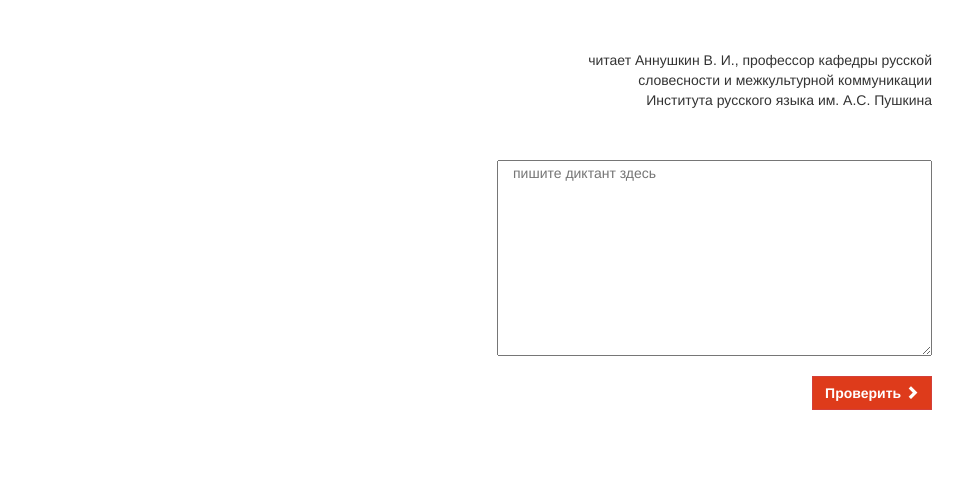
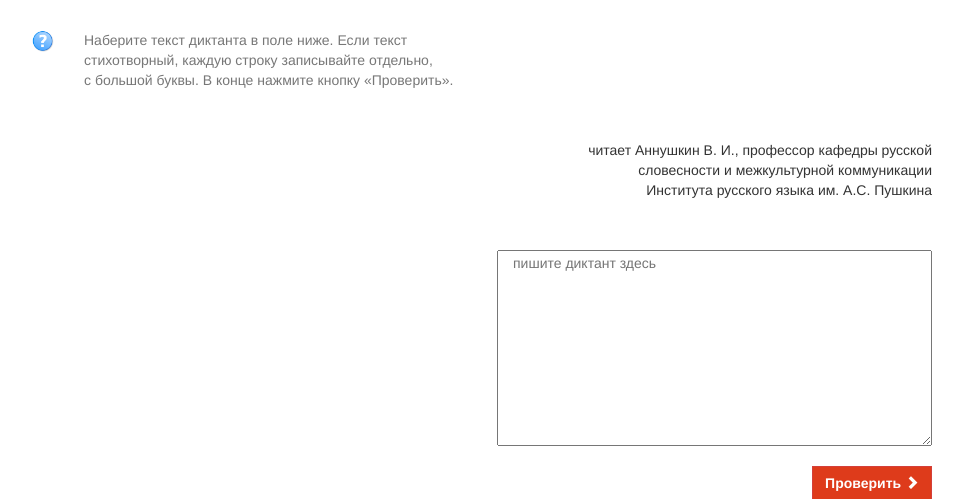
Before and after one commit to Alenush/zhivoeslovo, a Django app: template templates/write_dict.html in a window 1280 px wide. Shown: the part 106-605 px from the top of the page, without its empty margins (158-1121 px from the left). Run offline with Django 3.2, Linux system fonts and the light colour scheme; the template is opened without the code that fills it, so the values that code supplies are empty; parts of the project's set-up code (start-up, migrations or seed data) failed here and were passed over; some libraries are stand-ins or nearby versions.

Commit message:
инструкция

```diff
--- a/templates/write_dict.html
+++ b/templates/write_dict.html
@@ -167,6 +167,16 @@
       </div>
     </div>
       <div class="container dictation">
+         <div class="row row_help">
+            <div class="col-md-8 help_container">
+              <div class="col-xs-1 instraction_icon">
+                <img src="{% static 'zh_slovo/images/vop.png' %}"  alt="instraction">
+              </div>
+              <div class="col-xs-8 instraction light_grey shrink_reverse">
+                <span>Наберите текст диктанта в&nbsp;поле ниже. <span class="line">Если текст стихотворный, каждую строку записывайте отдельно, с&nbsp;большой буквы.</span> В&nbsp;конце нажмите кнопку &laquo;Проверить&raquo;.</span>
+              </div>
+          </div>
+        </div>
        <div class="row">
          <div class="col-lg-5 col-md-5 col-sm-6 dark_grey" id="first_dictation">
            <h2>{{ dict_name }}</h2>
--- a/zh_slovo/static/zh_slovo/css/style.css
+++ b/zh_slovo/static/zh_slovo/css/style.css
@@ -168,16 +168,16 @@ p{
   overflow: hidden;
   padding: 0;
 }
-.help_icon{
+.help_icon, .instraction_icon{
   background-color: white;
   position: relative;
   z-index: 10000;
 }
-.help_icon img{
+.help_icon img, .instraction_icon img{
   width: 100%;
   cursor:pointer;
 }
-.help_icon img: hover{
+.help_icon img: hover, .instraction_icon img: hover{
   opacity:0.7;
 }
 #check_send{
--- a/zh_slovo/static/zh_slovo/js/main.js
+++ b/zh_slovo/static/zh_slovo/js/main.js
@@ -15,8 +15,9 @@ $(document).ready(function(){
 
   Mywindow = $(window);
   widthWindow = window.innerWidth;
+
   var help =  $('.help');
-
+ var instraction =$('.instraction')
 
   $('#open_pop').on("click", function(event){
     event.preventDefault()
@@ -28,15 +29,20 @@ $(document).ready(function(){
   });
 
 
-  /*$('#custom_text')[0].addEventListener('paste',function(event){
+  $('#custom_text')[0].addEventListener('paste',function(event){
     event.preventDefault()
-  })*/
+  })
 
 
 
   $('.help_icon').on('click', function(){
     help.toggleClass('shrink')
     help.toggleClass('shrink_reverse')
+  })
+
+  $('.instraction_icon').on('click', function(){
+    instraction.toggleClass('shrink')
+    instraction.toggleClass('shrink_reverse')
   })
 
   Mywindow.resize(function(){
```
